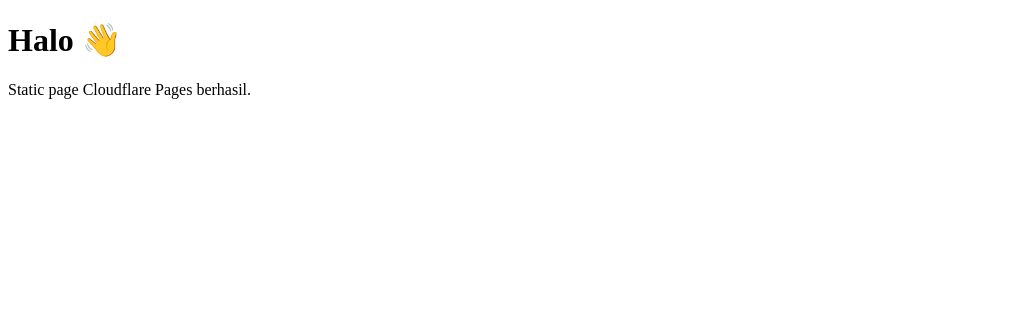
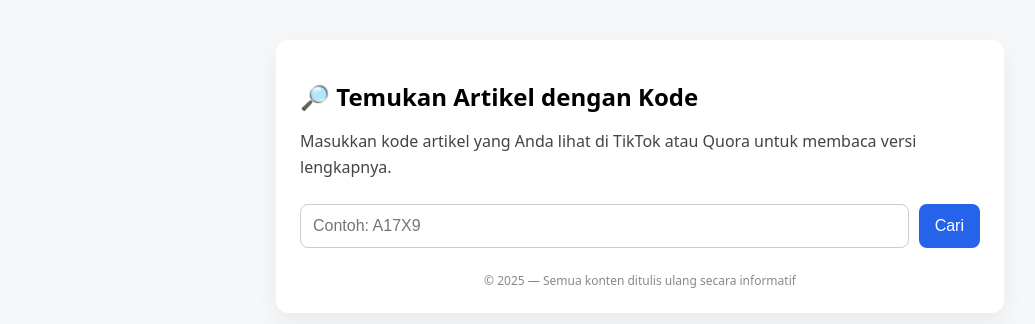
Before and after one commit to anneadacus/cf-static-page, a plain HTML site: page index.html in a window 1280 px wide. Shown: the whole page, without its empty margins (0-1035 px from the left). Drawn offline with Linux system fonts and the light colour scheme.

Commit message:
Update index.html

```diff
--- a/index.html
+++ b/index.html
@@ -2,10 +2,77 @@
 <html lang="id">
 <head>
   <meta charset="UTF-8">
-  <title>Static Page</title>
+  <title>Artikel Kode Rahasia</title>
+  <meta name="viewport" content="width=device-width, initial-scale=1">
+  <style>
+    body {
+      font-family: system-ui, -apple-system, BlinkMacSystemFont, sans-serif;
+      background: #f6f7f9;
+      margin: 0;
+      padding: 0;
+    }
+    .container {
+      max-width: 680px;
+      margin: 40px auto;
+      background: #ffffff;
+      padding: 24px;
+      border-radius: 12px;
+      box-shadow: 0 10px 25px rgba(0,0,0,0.06);
+    }
+    h1 {
+      font-size: 24px;
+      margin-bottom: 12px;
+    }
+    p {
+      color: #444;
+      line-height: 1.6;
+    }
+    .code-box {
+      margin-top: 24px;
+      display: flex;
+      gap: 10px;
+    }
+    input {
+      flex: 1;
+      padding: 12px;
+      border-radius: 8px;
+      border: 1px solid #ccc;
+      font-size: 16px;
+    }
+    button {
+      padding: 12px 16px;
+      border: none;
+      background: #2563eb;
+      color: white;
+      border-radius: 8px;
+      cursor: pointer;
+      font-size: 16px;
+    }
+    footer {
+      margin-top: 24px;
+      font-size: 12px;
+      color: #888;
+      text-align: center;
+    }
+  </style>
 </head>
 <body>
-  <h1>Halo 👋</h1>
-  <p>Static page Cloudflare Pages berhasil.</p>
+
+  <div class="container">
+    <h1>🔎 Temukan Artikel dengan Kode</h1>
+    <p>
+      Masukkan kode artikel yang Anda lihat di TikTok atau Quora untuk membaca versi lengkapnya.
+    </p>
+
+    <div class="code-box">
+      <input type="text" placeholder="Contoh: A17X9">
+      <button>Cari</button>
+    </div>
+
+    <footer>
+      © 2025 — Semua konten ditulis ulang secara informatif
+    </footer>
+  </div>
+
 </body>
 </html>
```
